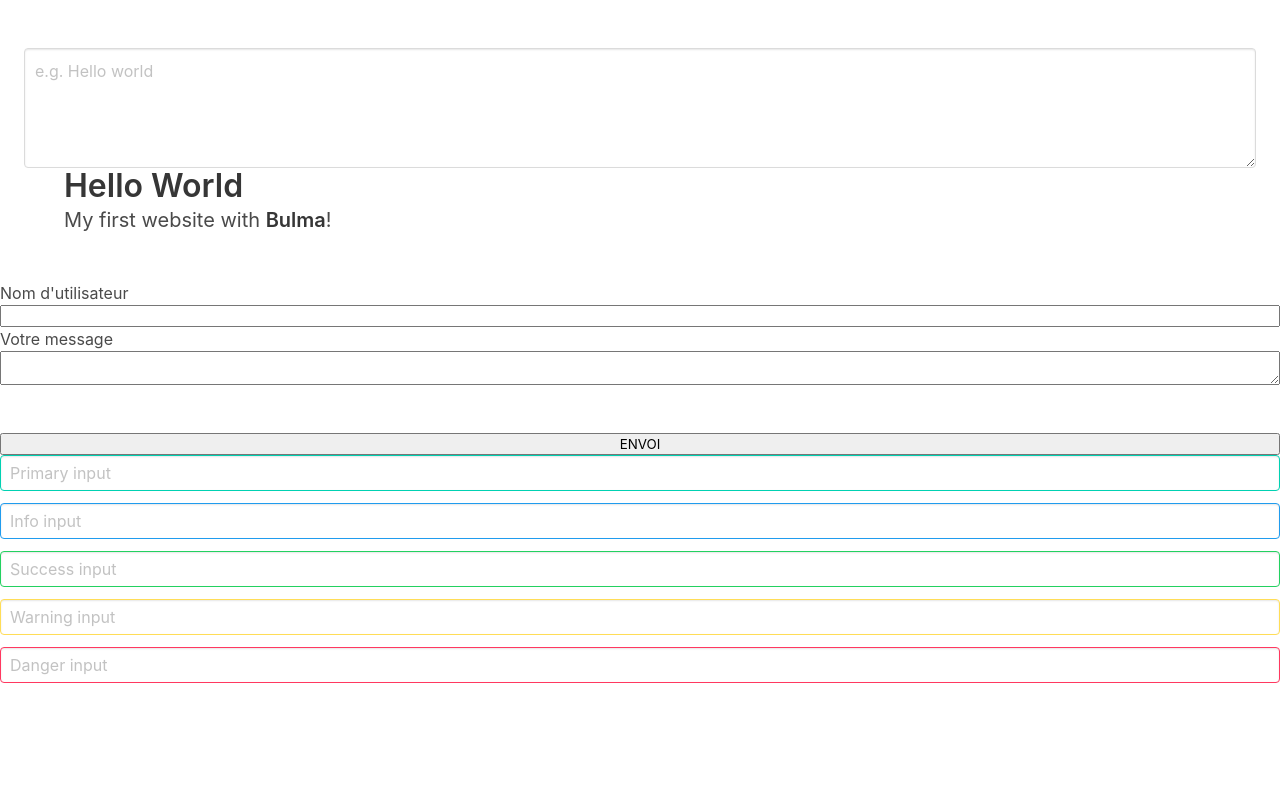
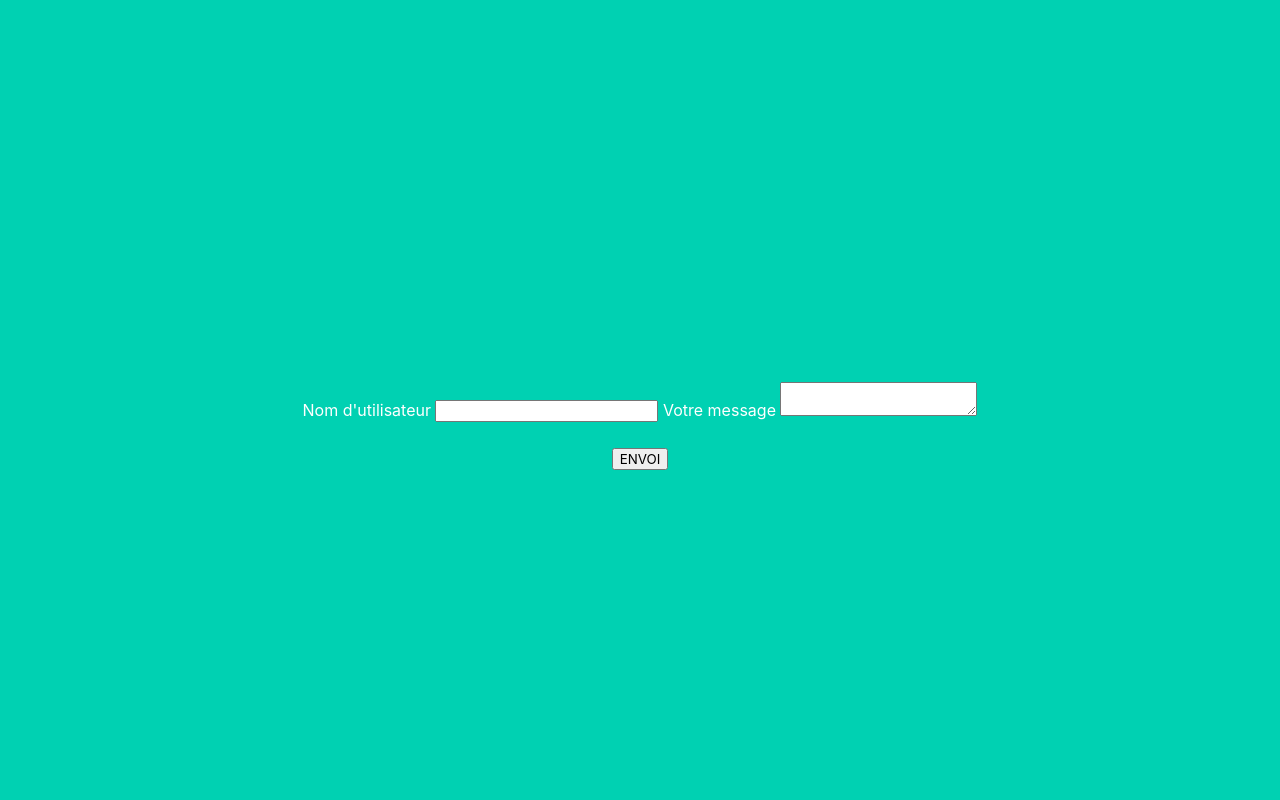
Before and after one commit to Quachi/python-project-flgaz-mazster, a Flask app: page /gaz in a window 1280 px wide. Run offline with Flask 2, Linux system fonts and the light colour scheme; some libraries are stand-ins or nearby versions.

Commit message:
new html

```diff
--- a/templates/formulaire.html
+++ b/templates/formulaire.html
@@ -1,77 +1,37 @@
 <!DOCTYPE html>
 <html>
 <head>
-    <meta name="viewport" content="width=device-width, initial-scale=1" />
-    <title></title>
-    <style>
-      form {
-        display: flex;
-        flex-direction: column;
-      }
-    </style>
-    <link
-      rel="stylesheet"
-      href="https://cdnjs.cloudflare.com/ajax/libs/bulma/0.7.0/css/bulma.min.css"
-    />
-    <script
-      defer
-      src="https://use.fontawesome.com/releases/v5.0.7/js/all.js"
-    ></script>
+    <meta charset="utf-8">
+    <meta http-equiv="X-UA-Compatible" content="IE=edge">
+    <meta name="viewport" content="width=device-width, initial-scale=1">
+    <title>Flask Auth Example</title>
+    <link rel="stylesheet" href="https://cdnjs.cloudflare.com/ajax/libs/bulma/0.7.2/css/bulma.min.css" />
 </head>
 <body>
-    <section class="section">
-      <textarea class="textarea" placeholder="e.g. Hello world"></textarea>
+    <section class="hero is-primary is-fullheight">
+        <div class="hero-head">
+            <nav class="navbar">
                 <div class="container">
-        <h1 class="title">
-          Hello World
-        </h1>
-        <p class="subtitle">My first website with <strong>Bulma</strong>!</p>
+                    <div id="navbarMenuHeroA" class="navbar-menu">
+                        <div class="navbar-end">
+                            </a>
+                        </div>
+                    </div>
+                </div>
+            </nav>
+        </div>
+        <div class="hero-body">
+            <div class="container has-text-centered">
+             <form id="formulaire" action="" method="post">
+		<label for="user-name">Nom d'utilisateur</label>
+		<input type="text" name="user-name">
+		<label for="user-text">Votre message</label>
+		<textarea name="user-text"></textarea>
+		<br><br>
+		<button type="submit">ENVOI</button>
+	</form>
+            </div>
         </div>
     </section>
-    <form id="formulaire" action="" method="post">
-      <label for="user-name">Nom d'utilisateur</label>
-      <input type="text" name="user-name" />
-      <label for="user-text">Votre message</label>
-      <textarea name="user-text"></textarea>
-      <br /><br />
-      <button type="submit">ENVOI</button>
-    </form>
-    <div class="field">
-      <div class="control">
-        <input
-          class="input is-primary"
-          type="text"
-          placeholder="Primary input"
-        />
-      </div>
-    </div>
-    <div class="field">
-      <div class="control">
-        <input class="input is-info" type="text" placeholder="Info input" />
-      </div>
-    </div>
-    <div class="field">
-      <div class="control">
-        <input
-          class="input is-success"
-          type="text"
-          placeholder="Success input"
-        />
-      </div>
-    </div>
-    <div class="field">
-      <div class="control">
-        <input
-          class="input is-warning"
-          type="text"
-          placeholder="Warning input"
-        />
-      </div>
-    </div>
-    <div class="field">
-      <div class="control">
-        <input class="input is-danger" type="text" placeholder="Danger input" />
-      </div>
-    </div>
 </body>
 </html>
```
Also changed, not shown: templates/timeline.html (+30 -2 lines). Lines whose indentation alone changed are shown as unchanged.
